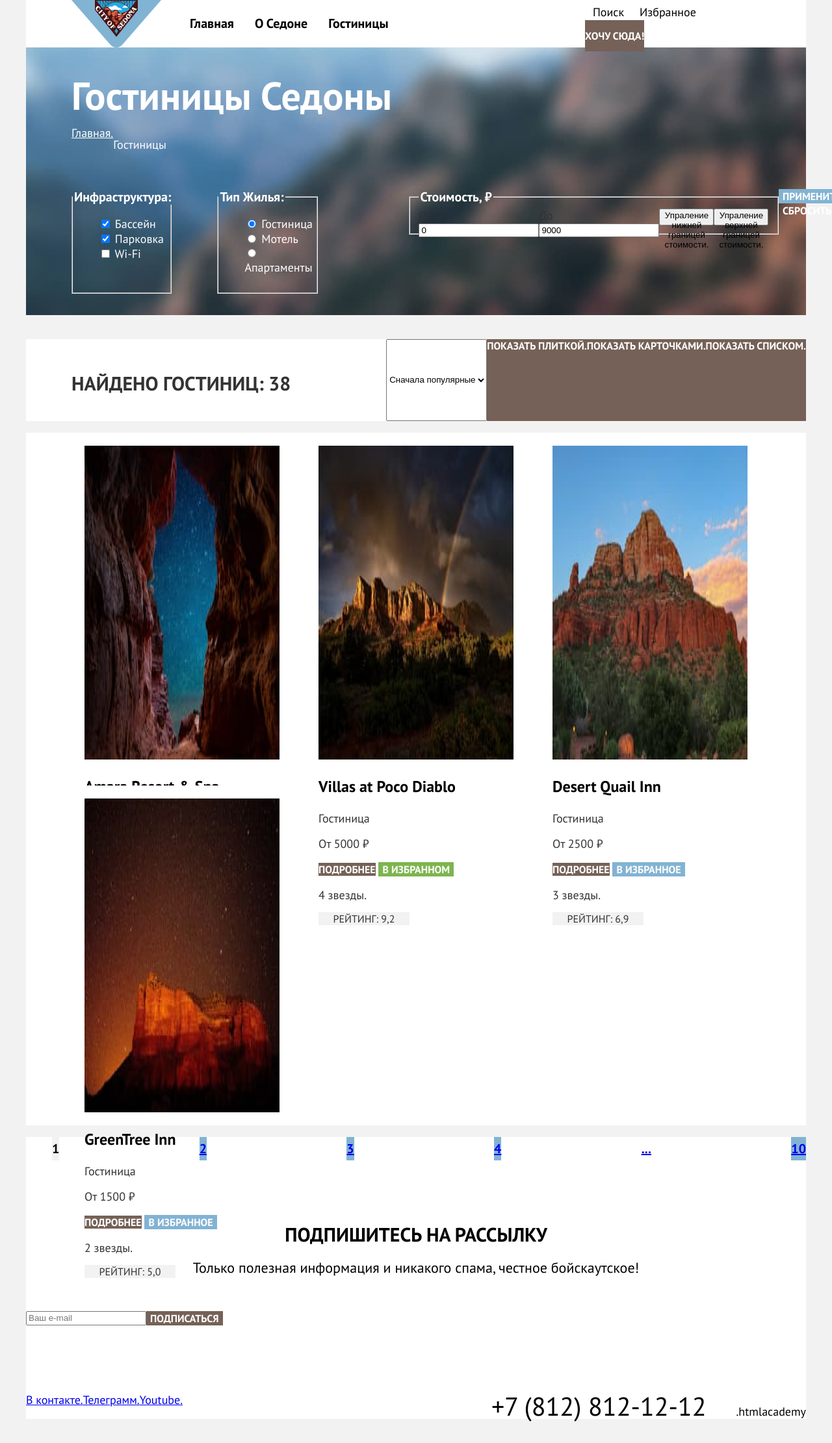
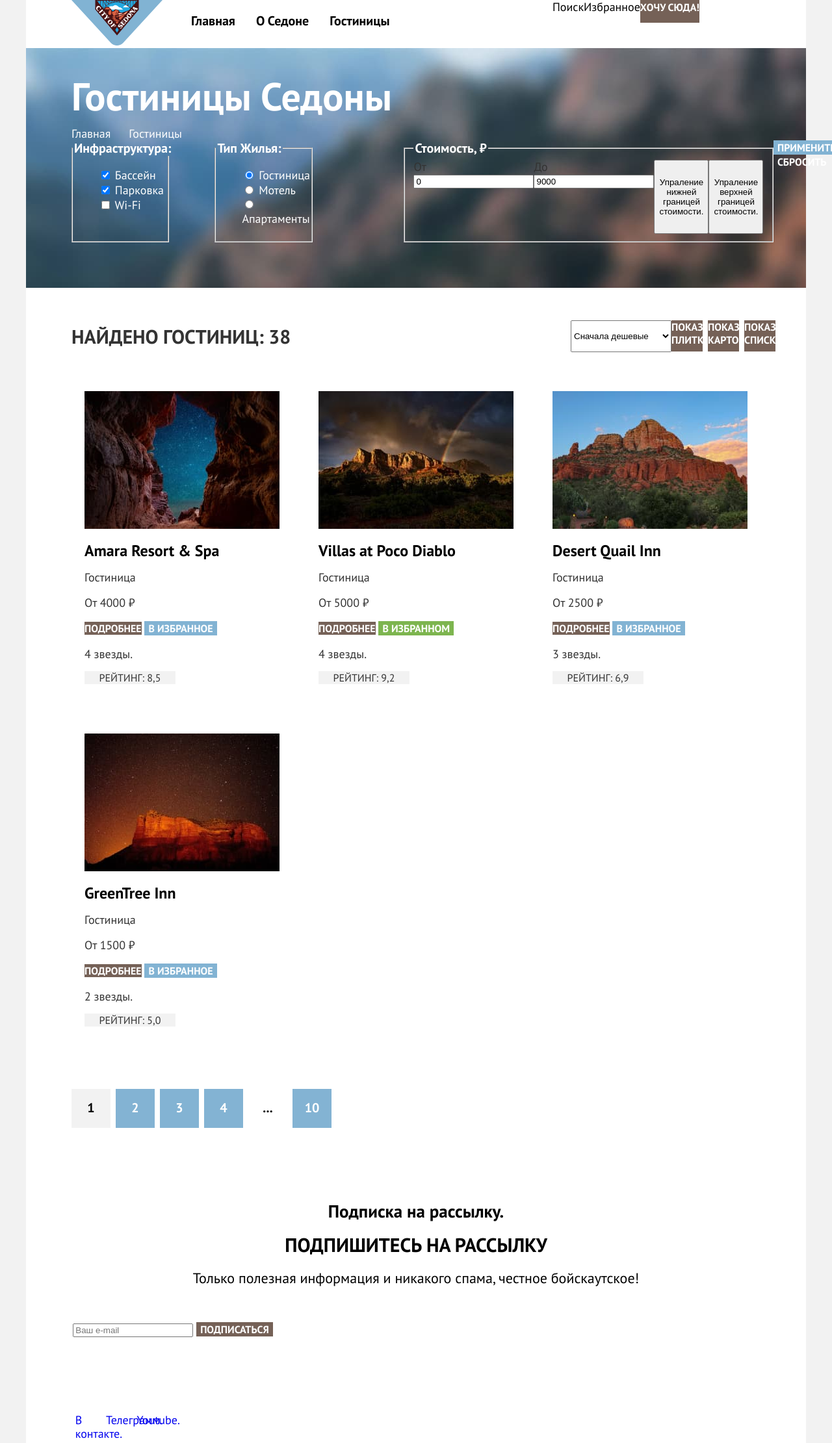
Before and after one commit to htmlacademy-htmlcss/2455731-sedona-39, a plain HTML site: page catalog.html in a window 1280 px wide. Shown: the top 2221 px of the page at 65% size. Before the commit the page ends 2190 px from the top, so only its background shows below. Drawn offline with Linux system fonts and the light colour scheme.

Commit message:
Загружает измененные файлы

```diff
--- a/catalog.html
+++ b/catalog.html
@@ -10,6 +10,7 @@
 
   <!--Шапка-->
       <header class="main-header" data-test="header">
+        <div class="container">
         <nav class="navigation">
           <a class="logo" href="index.html">
             <img class="logo-image" alt="Логотип города Седона" src="images/logo/logo.svg" width="140" height="70">
@@ -35,6 +36,7 @@
               </li>
               <li class="nav-item">
                 <a class="nav-actions-link nav-actions-link-favorite" href="#">
+                  <span class="visually-hidden">
                   Избранное
                   </span>
                 </a>
@@ -44,24 +46,26 @@
               </li>
             </ul>
         </nav>
+        </div>
       </header>
 
       <!--Основное-->
 
       <main class="main-container main-inner" data-test="main">
         <header class="inner-header">
+          <div class="container">
           <h1 class="inner-header-title">Гостиницы Седоны</h1>
           <ul class="breadcrumbs">
             <li class="breadcrumbs-item">
               <a class="breadcrumbs-link" href="index.html">
-                <span class="visually-hidden">Главная.</span>
+                <span class="visually-hidden">Главная</span>
               </a>
             </li>
             <li class="breadcrumbs-item">
-              <p class="breadcrumbs-name">Гостиницы</p>
+              <a class="breadcrumbs-name">Гостиницы</a>
             </li>
           </ul>
-          <div class="catalog-filter"data-test="filter">
+          <div class="catalog-filter" data-test="filter">
             <form class="filter" action="https://echo.htmlacademy.ru/" method="get">
               <fieldset class="filter-group">
                 <legend class="filter-title-h2">Инфраструктура:</legend>
@@ -125,6 +129,7 @@
               <div>
               <button class="button filter-submit-button" type="submit">Применить</button>
               <button class="button filter-submit-button-reset" type="reset">Сбросить</button>
+              </div>
               </form>
               </div>
             </div>
@@ -133,21 +138,22 @@
         <!--Сортировка-->
 
         <section class="catalog" data-test="catalog">
+          <div class="container">
           <header class="catalog-header">
             <h2 class="catalog-title">Найдено гостиниц: <span>38</span></h2>
             <div class="sorting-container">
             <select class="select-control" aria-label="Сортировка">
-              <option value="popular">Сначала популярные</option>
-              <option value="cheap">Сначала дешевые</option>
+              <option value="cheap">Сначала дешевые </option>
+              <option value="popular">Сначала популярные </option>
               <option value="expensive">Сначала дорогие</option>
             </select>
-                <a class="button button-tile" href="#">
+                <a class="button button-first" href="#">
                   <span class="visually-hidden">Показать плиткой.</span>
                 </a>
-                <a class="button button-card" href="#">
+                <a class="button button-secondary" href="#">
                   <span class="visually-hidden">Показать карточками.</span>
                 </a>
-                <a class="button button-list" href="#">
+                <a class="button button-third" href="#">
                   <span class="visually-hidden">Показать списком.</span>
                 </a>
             </div>
@@ -157,7 +163,7 @@
 
           <ul class="catalog-list">
             <li class="catalog-item">
-
+              <div class="product-card">
                 <a class="product-card-link" href="#">
                   <img class="card-img" src="images/catalog/catalog-1.jpg" width="300" height="212" alt="Звездное небо в расщелине горы">
                   <h3 class="card-title">Amara Resort & Spa</h3>
@@ -169,10 +175,11 @@
                 <p class="product-card-stars product-card-stars-4"></p>
                 <span class="visually-hidden">4 звезды.</span>
                 <p class="hotel-rating">Рейтинг: 8,5</p>
+              </div>
 
             </li>
             <li class="catalog-item">
-
+              <div class="product-card">
               <a class="product-card-link" href="#">
                 <img class="card-img" src="images/catalog/catalog-2.jpg" width="300" height="212" alt="Радуга над горным хребтом">
                 <h3 class="card-title">Villas at Poco Diablo</h3>
@@ -184,10 +191,11 @@
               <p class="product-card-stars product-card-stars-4"></p>
               <span class="visually-hidden">4 звезды.</span>
               <p class="hotel-rating">Рейтинг: 9,2</p>
+              </div>
 
            </li>
               <li class="catalog-item">
-
+                <div class="product-card">
                 <a class="product-card-link" href="#">
                   <img class="card-img" src="images/catalog/catalog-3.jpg" width="300" height="212" alt="Горы на фоне голубого чистого неба и кустарниками внизу">
                   <h3 class="card-title">Desert Quail Inn</h3>
@@ -199,10 +207,11 @@
                 <p class="product-card-stars product-card-stars-3"></p>
                 <span class="visually-hidden">3 звезды.</span>
                 <p class="hotel-rating">Рейтинг: 6,9</p>
+                </div>
 
               </li>
               <li class="catalog-item">
-
+                <div class="product-card">
                  <a class="product-card-link" href="#">
                     <img class="card-img" src="images/catalog/catalog-4.jpg" width="300" height="212" alt="Горы на фоне ночного звездного неба">
                     <h3 class="card-title">GreenTree Inn</h3>
@@ -214,7 +223,7 @@
                   <p class="product-card-stars product-card-stars-2"></p>
                   <span class="visually-hidden">2 звезды.</span>
                   <p class="hotel-rating">Рейтинг: 5,0</p>
-
+                </div>
                 </li>
            </ul>
 
@@ -234,22 +243,25 @@
               <a class="pagination-link" href="#">4</a>
             </li>
             <li class="pagination-item">
-              <a class="pagination-link-empty" href="#">...</a>
+              <a class="pagination-link pagination-link-clear" href="#">...</a>
             </li>
             <li class="pagination-item">
               <a class="pagination-link" href="#">10</a>
             </li>
           </ul>
+          </div>
         </section>
 
         <!--Подписка-->
 
         <section class="subscribe subscribe-secondary" data-test="subscribe">
-          <h2 class="visually-hidden" hidden>Подписка на рассылку.</h2>
+          <h2 class="visually-hidden">Подписка на рассылку.</h2>
           <p class="subtitle-h3">Подпишитесь на рассылку</p>
           <p class="subscribe-text">Только полезная информация и никакого спама, честное бойскаутское!</p>
           <form class="subscribe-form" action="https://echo.htmlacademy.ru/" method="post" >
-            <input class="field" placeholder="Ваш e-mail" type="email" name="subscribe-email" required>
+            <label>
+             <input class="field" placeholder="Ваш e-mail" type="email" name="subscribe-email" required>
+            </label>
             <button class="button subscribe-button" type="submit">Подписаться</button>
           </form>
         </section>
@@ -258,7 +270,8 @@
       <!--Подвал-->
 
       <footer class="page-footer" data-test="footer">
-        <section class="social">
+        <div class="container">
+        <section class="socials">
           <h2 class="visually-hidden" hidden>Социальные сети.</h2>
           <ul class="social-list">
             <li class="social-item">
@@ -282,10 +295,11 @@
         <!--Контакты-->
 
         <section class="contacts">
-          <h2 class="visually-hidden" hidden>Контакты.</h2>
+          <h2 class="visually-hidden">Контакты.</h2>
           <a class="about-phone" href="tel:+78128121212">+7 (812) 812-12-12</a>
           <a class="footer-copyright" href="https://htmlacademy.ru">.htmlacademy</a>
         </section>
+        </div>
       </footer>
       </div>
     </body>
--- a/styles/styles.css
+++ b/styles/styles.css
@@ -15,7 +15,7 @@
 
 }
 *,
-*::bevore,
+*::before,
 *::after {
   box-sizing: border-box;
 }
@@ -37,15 +37,34 @@ body {
   background-color: #f2f2f2;
 
 }
+
 img {
   max-width: 100%;
-  height: 100%
+  height: auto;
+}
 
-}
+/*.visually-hidden {
+  position: absolute;
+  width: 1px;
+  height: 1px;
+  margin: -1px;
+  padding: 0;
+  border: 0;
+  clip: rect(0 0 0 0 );
+  overflow: hidden;
+}*/
+
 .page-container {
   margin: 0 auto;
   width: 1200px;
+  background-color: #ffffff;
 
+}
+.container {
+  width:100%;
+  max-width: 1060px;
+  padding: 0;
+  margin: 0 auto;
 }
 
 .button {
@@ -104,9 +123,7 @@ img {
 }
 .navigation {
   display:flex;
-  padding: 0 70px;
   margin: 0 auto;
-
 
 }
 .logo {
@@ -114,31 +131,19 @@ img {
   margin-right: 28px;
 
 
-
 }
 .nav-list {
   display: flex;
   flex-wrap: wrap;
-  align-items: center;
-  min-width: 339px;
+  width: 410px;
   padding: 0;
-  margin-right: 285px;
-  list-style: none;
-
-}
-
-.nav-actions {
-  display: flex;
-  flex-wrap: wrap;
-  align-items: center;
-  min-width: 268px;
   margin: 0;
-  padding: 0;
-  list-style: none;
+  list-style-type: none;
 
 }
 
 .nav-link {
+  display: block;
   padding: 20px 16px;
   font-size: 20px;
   line-height: 24px;
@@ -147,26 +152,39 @@ img {
   color: inherit;
 }
 
+
+.nav-actions {
+  display: flex;
+  flex-wrap: wrap;
+  width: 320px;
+  margin:0;
+  margin-left:auto;
+  padding: 0;
+  list-style: none;
+
+}
+
 .nav-actions-link {
-  padding: 22px 12px;
+  display:block;
+  min-width: 16px;
+  min-height: 22px;
+  padding:
   margin: 0;
   text-decoration: none;
   color: inherit;
 }
 
-
-
 .main-container {
   flex-grow: 1;
+
 }
 .main-index{
   color:#000000;
   background-color: #ffffff;
 }
 
-
 .hero {
-  padding: 51px 10px;
+  padding: 51px;
   padding-bottom: 82px;
   text-align:center;
   background-image: url("../images/index-background.jpg");
@@ -179,8 +197,6 @@ img {
 .welcome-img {
   display:block;
   margin: 0 auto;
-  text-align: center;
-
 
 }
 
@@ -196,7 +212,6 @@ img {
   font-size: 30px;
   line-height: 36px;
   font-weight: 700;
-
   text-transform: uppercase;
   color: #000000;
 }
@@ -212,11 +227,10 @@ img {
   line-height: 26px;
   font-weight: 400;
 
-
 }
 .description-advantages {
   width: 651px;
-  margin:0 auto;
+  margin: 0 auto;
 
 }
 
@@ -244,23 +258,19 @@ img {
   background-color: #82B3D3;
 }
 
-.item-reverse {
-  display:flex;
-
-
-
-}
 
 .advantages-card {
   display-flex;
   flex-direction: column;
-  padding: 102px 85px;
+  padding: 112.5px 85px;
 
 
 
 }
 
 .advantages-card-title {
+  margin-top: 0;
+  margin-bottom: 62px;
   font-size:24px;
   line-height: 28px;
   font-weight: 700;
@@ -278,6 +288,7 @@ img {
 
 }
 .advantages-card-description {
+  margin: 0;
   font-size: 18px;
   line-height: 21px;
   font-weight: 400;
@@ -355,7 +366,7 @@ img {
 
 .recommends-text {
   width: 230px;
-  margin: 0 auto;
+  margin: 0;
   font-size: 22px;
   line-height: 26px;
   font-weight: 400;
@@ -363,7 +374,7 @@ img {
 
 }
 .search {
-  padding: 96px;
+  padding: 96px 10px;
   margin: 0 auto;
   text-align: center;
   background-color: #ffffff;
@@ -415,11 +426,8 @@ img {
   font-size: 22px;
   line-height: 26px;
   font-weight: 400;
-
-
 }
 .subscribe-form {
-  display: flex;
   width: 452px;
   padding: 0;
   font-size: 18px;
@@ -430,28 +438,37 @@ img {
 
 .page-footer {
   display:flex;
-  justify-content: space-between;
-  padding: 40px, 70px, 30px;
   margin:0 auto;
+  padding: 0;
   color:#000000;
   background-color: #ffffff;
 
 }
+
+
 .social-list {
   display: flex;
   flex-wrap: wrap;
+  width: 190px;
   padding:0;
   margin: 0;
-  list-style: none;
+  margin-right: 41.5px;;
+  list-style-type: none;
 }
 
-.social-item  {
-  width:
-  height:
-  margin-right: 41.5px;
+.social-link  {
+  display:block;
+  width: 47.33px;
+  height: 40px;
+  padding: 13px 5.75px;
+  margin:0;
   text-decoration: none;
-  color: #838383;
-  list-style: none;
+
+}
+.contancts {
+  display: flex;
+  width: 331px;
+
 }
 
 .contacts a {
@@ -460,19 +477,28 @@ img {
 }
 
 .about-phone {
-
-  max-width: 720px;
-  margin-right: 41.5px;
+  display: block;
   font-size: 40px;
   line-height: 40px;
   font-weight: 400;
   text-transform: uppercase;
   text-align: center;
+  margin: 0;
+}
+
+.footer-copyright {
+  display: block;
+  width: 115px;
+  padding: 0;
+  margin: 0;
+  text-align: right;
+
 }
 
 .inner-header {
-  padding: 35px 70px 70px;
+  padding: 35px 0 70px;
   margin: 0 auto;
+  margin-bottom:50px;
   background-image: url("../images/background-catalog.jpg");
   background-color: #f2f2f2;
   background-repeat:no-repeat;
@@ -482,7 +508,7 @@ img {
 }
 
 .inner-header-title {
-  margin: 0 auto;
+  margin-top: 0;
   margin-bottom: 8px;
   font-size: 60px;
   line-height: 78px;
@@ -492,23 +518,21 @@ img {
 
 .breadcrumbs {
   display: flex;
-  min-width: 114px;
   padding: 0;
-  margin: 0 auto;
-  margin-bottom: 40px;
-  list-style: none;
+  margin: 0;
+  list-style-type: none;
   color: #ffffff;
 }
 
 .breadcrumbs-link {
+  margin-right: 28px;
+  text-decoration: none;
   color: inherit;
 }
 
 .filter {
-  display: flex;
-
+  display:flex;
 }
-
 .filter-group {
   display: flex;
   justify-content: space-between;
@@ -531,7 +555,6 @@ img {
 .catalog-filter-group  {
   display: flex;
   width: 288px;
-  height:48px;
   margin: 0;
 }
 .filter-title-h2 {
@@ -541,7 +564,10 @@ img {
   text-transform: capitalize;
   color: #ffffff;
 }
-
+.filter-range-control {
+  width: 288px;
+  height: 48px;
+}
 .checkbox-label {
   font-size: 18px;
   line-height: 23px;
@@ -558,16 +584,17 @@ img {
 }
 .catalog-header {
   display: flex;
-  justify-content: space-between;
-  margin: 0 auto;
+  padding: 0;
+  margin:0;
+  margin-bottom: 40px;
   color:#333333;
   background-color: #ffffff;
 }
 .catalog-title {
   min-width:338px;
   flex-grow: 1;
-  margin: 0 auto;
-  padding: 50px 70px 40px;
+  margin: 0;
+  padding:6.5px 0;
   font-size: 30px;
   line-height: 36px;
   font-weight: 700;
@@ -577,31 +604,45 @@ img {
 
 .sorting-container {
   display: flex;
-
+  width: 292px;
   font-size: 18px;
   line-height: 21px;
   font-weight: 400;
 
 }
+.sorting-container .button {
+  display: block;
+  width: 48px;
+  height: 48px;
+  margin-right:8px;
+}
+.sorting-container .button:last-child {
+  margin-right: 0;
+}
 .catalog-list {
   display:flex;
   flex-wrap: wrap;
-  padding-left: 70px;
-  padding-right: 70px;
-  gap: 20px;
+  justify-content: flex-between;
+  padding: 0;
+  margin: 0;
   background-color: #ffffff;
   list-style: none;
 
 }
-.catalog-item {
-  width: 300px;
+.catalog-item:nth-child(3n) .product-card {
+  margin-right: 0;
+}
 
+
+.product-card {
+  min-width: 340px;
   padding: 20px;
   margin: 0;
+  margin-right: 20px;
+  margin-bottom: 20px;
   background-color: #ffffff;
 
 }
-
 
 .product-card-link {
   text-decoration: none;
@@ -609,6 +650,7 @@ img {
 }
 
 .card-title {
+  margin: 16px 0;
   font-size: 24px;
   line-height: 28px;
   font-weight: 700;
@@ -636,35 +678,40 @@ img {
 
 .pagination {
   display:flex;
-  justify-content: space-between;
-  margin: 0 auto;
-  background-color: #ffffff;
+  margin: 0;
+  margin-top: 40px;
+  padding:0;
   list-style: none;
+  text-align: center;
+
+
 }
 .pagination-item {
-  display:flex;
-  justify-content: center;
-  align-items: center;
+  margin-right: 8px;
   font-size: 20px;
   line-height: 36px;
   font-weight: 700;
-  color: #ffffff;
   background-color: #83B3D3;
 
 }
 
-
 .pagination-link {
-  display: flex;
+  display:block;
+  box-sizing: border-box;
+  min-width: 60px;
+  min-height: 60px;
+  padding-top: 11.36px;
+  padding-bottom: 12.64px;
+  color: #ffffff;
+  text-decoration: none;
 
 }
 
 .pagination-current {
+ color: #000000;
+ background-color: #f2f2f2;
+}
+.pagination-link-clear {
   color: #000000;
-  background-color:  #f2f2f2;
-
-}
-
-.pagination-link-empty {
   background-color: #ffffff;
 }
```
Also changed, not shown: index.html (+18 -14 lines).
